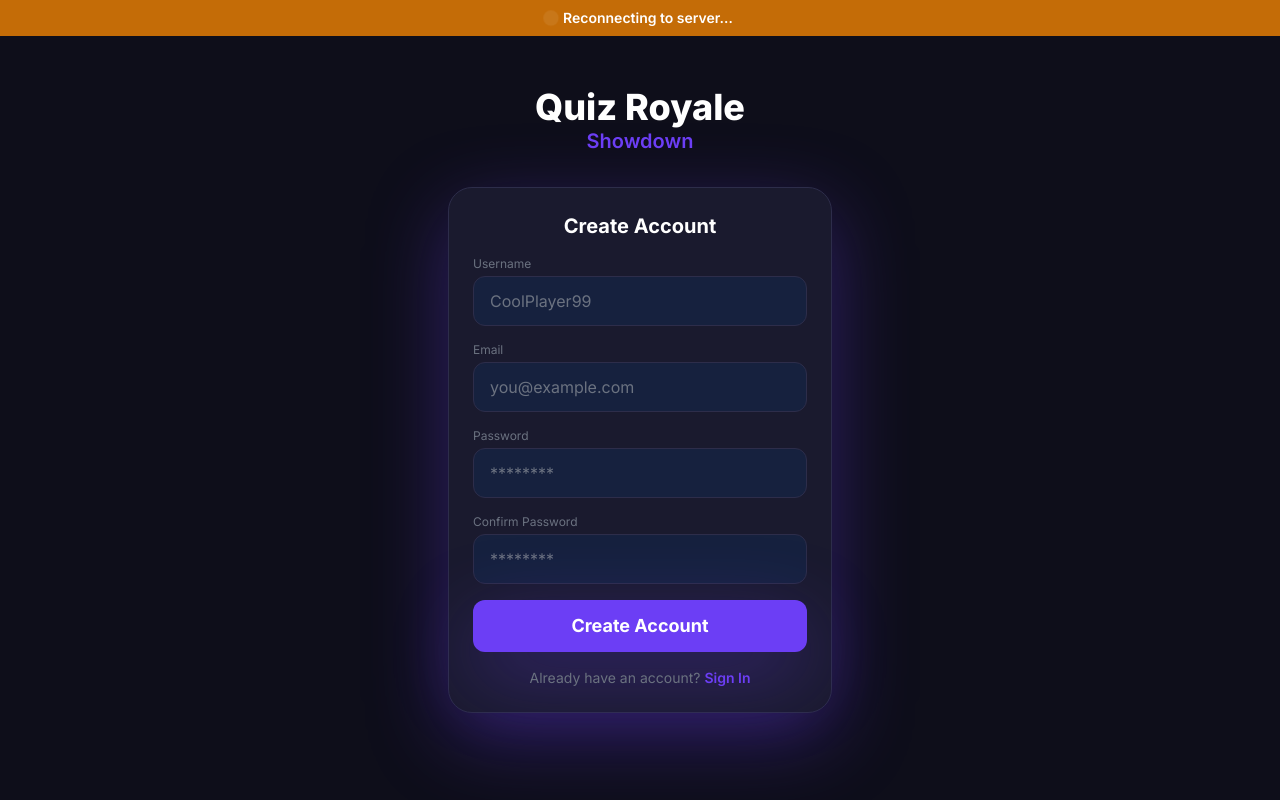
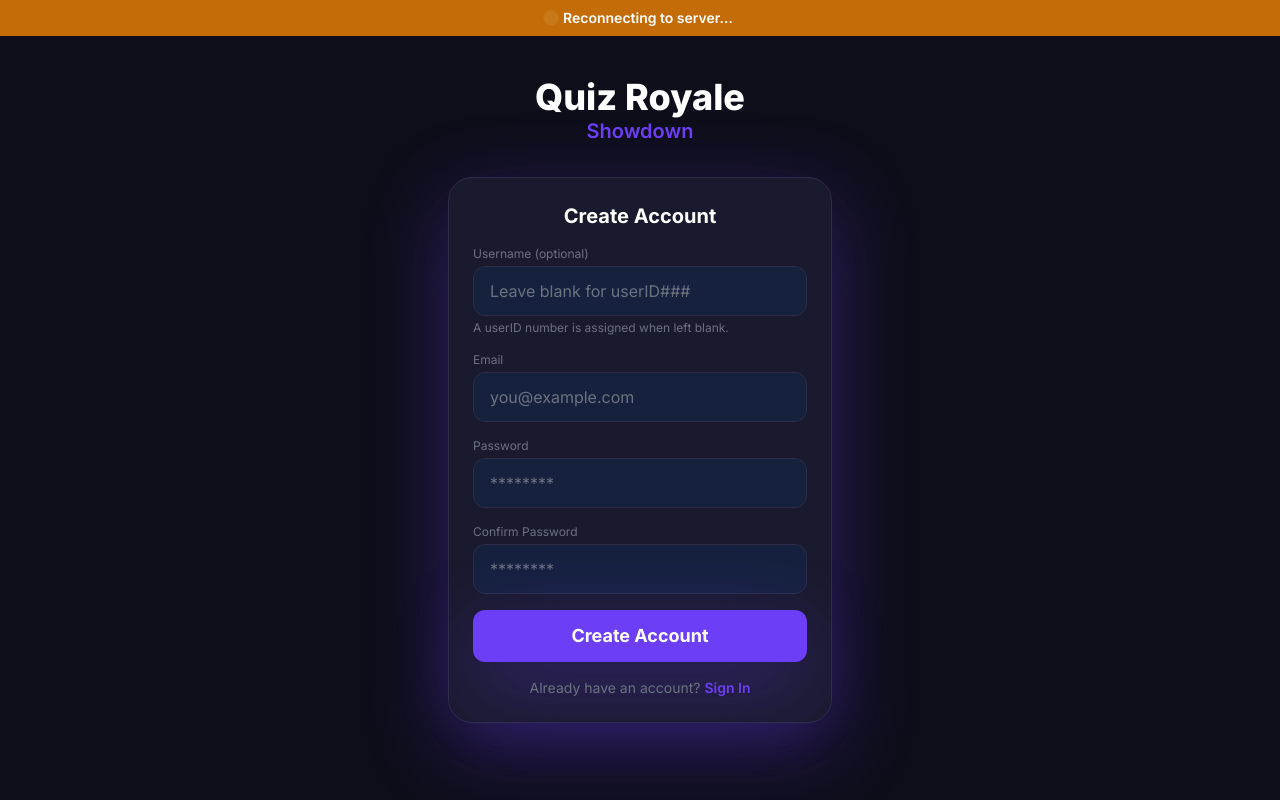
Before and after one commit to adaPlu/quiz_royale_showdown, a React (Vite) app in the folder webapp/: page /register in a window 1280 px wide. Built offline with nearby package versions, Linux system fonts and the light colour scheme; no server answers.

Commit message:
Allow automatic names from web registration

```diff
--- a/webapp/src/pages/RegisterPage.tsx
+++ b/webapp/src/pages/RegisterPage.tsx
@@ -11,9 +11,16 @@ import { type AuthResponse, useAuthStore } from '@stores/authStore';
 const schema = z.object({
   username: z
     .string()
-    .min(3, 'Username must be at least 3 characters')
+    .trim()
     .max(20, 'Username must be at most 20 characters')
-    .regex(/^[a-zA-Z0-9_]+$/, 'Letters, numbers, underscores only'),
+    .refine(
+      (value) => value.length === 0 || value.length >= 3,
+      'Username must be at least 3 characters',
+    )
+    .refine(
+      (value) => value.length === 0 || /^[a-zA-Z0-9_]+$/.test(value),
+      'Letters, numbers, underscores only',
+    ),
   email: z.string().email('Enter a valid email'),
   password: z.string().min(8, 'Password must be at least 8 characters'),
   confirmPassword: z.string(),
@@ -36,14 +43,19 @@ export default function RegisterPage() {
     setError,
   } = useForm<FormData>({
     resolver: zodResolver(schema),
+    defaultValues: { username: '' },
   });
 
   const onSubmit = async (data: FormData) => {
     try {
       const normalizedUsername = data.username.trim();
       const response = await api.post<AuthResponse>('/auth/register', {
-        username: normalizedUsername,
-        displayName: normalizedUsername,
+        ...(normalizedUsername
+          ? {
+              username: normalizedUsername,
+              displayName: normalizedUsername,
+            }
+          : {}),
         email: data.email.trim().toLowerCase(),
         password: data.password,
       });
@@ -73,16 +85,19 @@ export default function RegisterPage() {
           <h2 className="text-white text-xl font-bold text-center">Create Account</h2>
 
           <div>
-            <label htmlFor="register-username" className="block text-xs text-game-muted mb-1">Username</label>
+            <label htmlFor="register-username" className="block text-xs text-game-muted mb-1">Username (optional)</label>
             <input
               {...register('username')}
               id="register-username"
               type="text"
               autoComplete="username"
               className="w-full bg-game-card border border-game-border rounded-xl px-4 py-3 text-white placeholder-game-muted focus:outline-none focus:border-brand transition-colors"
-              placeholder="CoolPlayer99"
+              placeholder="Leave blank for userID###"
             />
             {errors.username && <p className="text-answer-wrong text-xs mt-1">{errors.username.message}</p>}
+            {!errors.username && (
+              <p className="text-game-muted text-xs mt-1">A userID number is assigned when left blank.</p>
+            )}
           </div>
 
           <div>
```
